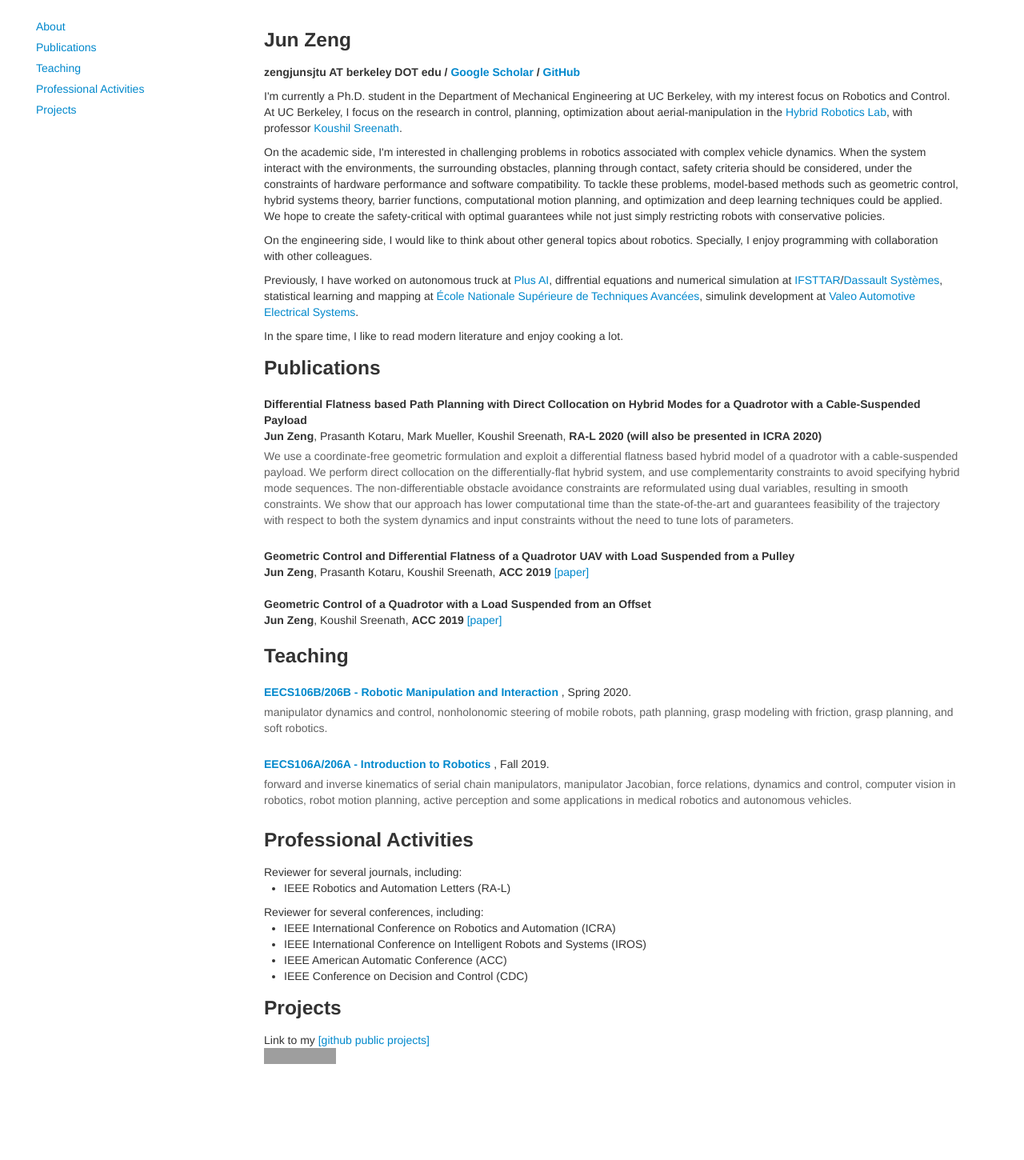
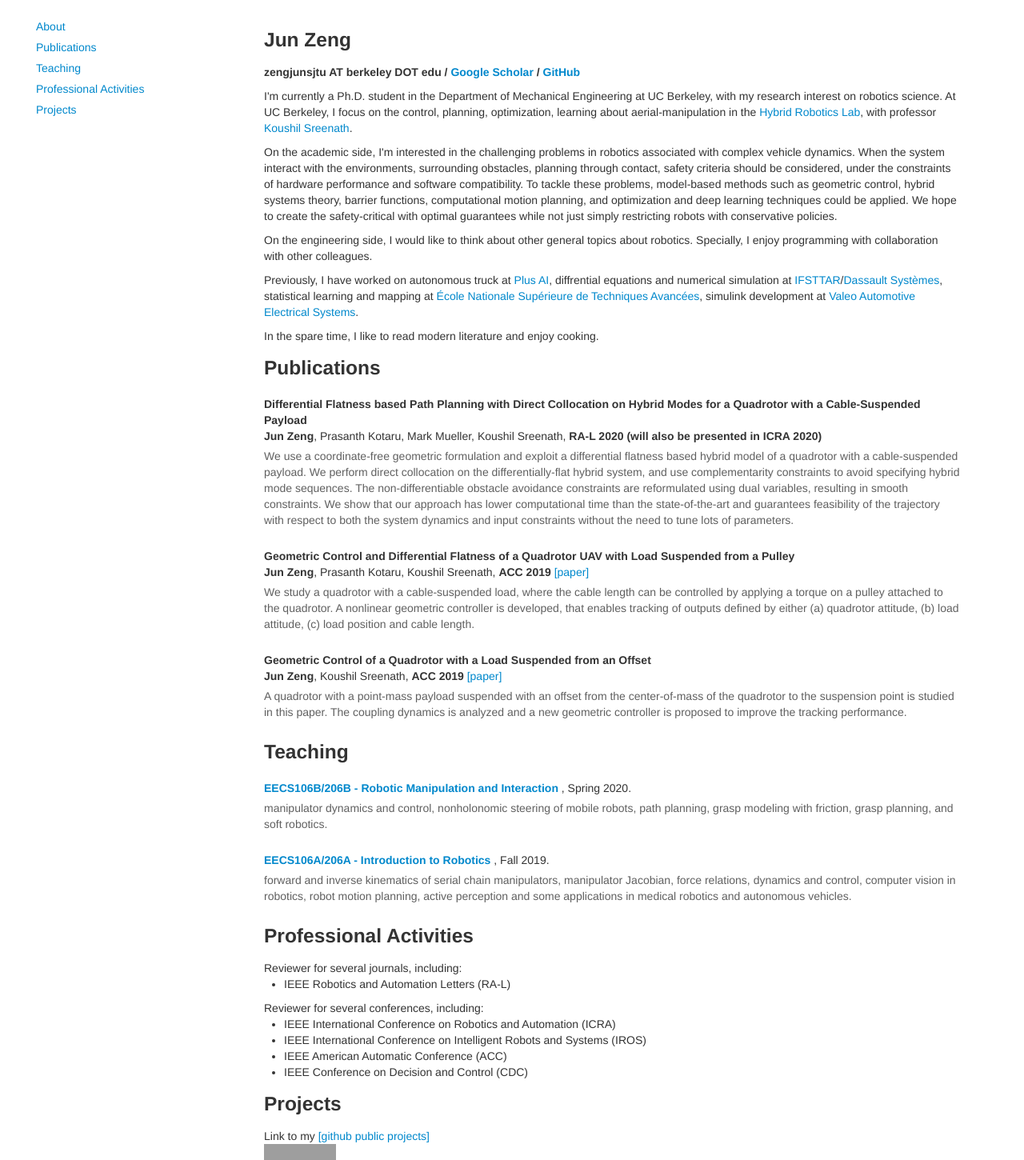
Before and after one commit to junzengx14/junzengx14.github.io, a Jekyll site: the page index.html, which Jekyll copies as it is, in a window 1280 px wide. Shown: the whole page at 80% size. Built offline with Jekyll 4.4.1, drawn with Linux system fonts in a browser that asks for light colours; before the commit the page ends 1330 px from its top, so only the background shows below that; grey boxes are pictures that could not be loaded.

Commit message:
Update publications

```diff
--- a/index.html
+++ b/index.html
@@ -82,12 +82,12 @@
                 <img class="media-object" src="assets_files/me.png" width="96px" style="margin: 0px 10px">
             </a> -->
             <p>
-                I'm currently a Ph.D. student in the Department of Mechanical Engineering at UC Berkeley, with my interest focus on Robotics and Control.
-                At UC Berkeley, I focus on the research in control, planning, optimization about aerial-manipulation in the <a target="_blank" href="https://hybrid-robotics.berkeley.edu/">Hybrid Robotics Lab</a>, with professor <a target="_blank" href="https://me.berkeley.edu/people/koushil-sreenath/">Koushil Sreenath</a>.
+                I'm currently a Ph.D. student in the Department of Mechanical Engineering at UC Berkeley, with my research interest on robotics science.
+                At UC Berkeley, I focus on the control, planning, optimization, learning about aerial-manipulation in the <a target="_blank" href="https://hybrid-robotics.berkeley.edu/">Hybrid Robotics Lab</a>, with professor <a target="_blank" href="https://me.berkeley.edu/people/koushil-sreenath/">Koushil Sreenath</a>.
             </p>
             <p>
-                On the academic side, I'm interested in challenging problems in robotics associated with complex vehicle dynamics.
-                When the system interact with the environments, the surrounding obstacles, planning through contact, safety criteria should be considered, under the constraints of hardware performance and software compatibility.
+                On the academic side, I'm interested in the challenging problems in robotics associated with complex vehicle dynamics.
+                When the system interact with the environments, surrounding obstacles, planning through contact, safety criteria should be considered, under the constraints of hardware performance and software compatibility.
                 To tackle these problems, model-based methods such as geometric control, hybrid systems theory, barrier functions, computational motion planning, and optimization and deep learning techniques could be applied.
                 We hope to create the safety-critical with optimal guarantees while not just simply restricting robots with conservative policies.
             </p>
@@ -102,7 +102,7 @@
 
             </p>
             <p>
-                In the spare time, I like to read modern literature and enjoy cooking a lot.
+                In the spare time, I like to read modern literature and enjoy cooking.
             </p>
 
             <!--
@@ -159,6 +159,10 @@
                         <strong>Jun Zeng</strong>, Prasanth Kotaru, Koushil Sreenath, <strong>ACC 2019</strong>
                         <a target="_blank" href="https://hybrid-robotics.berkeley.edu/publications/ACC2019_QuadLoad_Pulley.pdf">[paper]</a>
                     </p>
+                    <p class="abstract-text">
+                        We study a quadrotor with a cable-suspended load, where the cable length can be controlled by applying a torque on a pulley attached to the quadrotor.
+                        A nonlinear geometric controller is developed, that enables tracking of outputs defined by either (a) quadrotor attitude, (b) load attitude, (c) load position and cable length.
+                    </p>
                 </div>
             </div>
 
@@ -170,6 +174,10 @@
                         </strong><br>
                         <strong>Jun Zeng</strong>, Koushil Sreenath, <strong>ACC 2019</strong>
                         <a target="_blank" href="https://hybrid-robotics.berkeley.edu/publications/ACC2019_QuadLoad_Offset.pdf">[paper]</a>
+                    </p>
+                    <p class="abstract-text">
+                        A quadrotor with a point-mass payload suspended with an offset from the center-of-mass of the quadrotor to the suspension point is studied in this paper.
+                        The coupling dynamics is analyzed and a new geometric controller is proposed to improve the tracking performance.
                     </p>
                 </div>
             </div>
```
